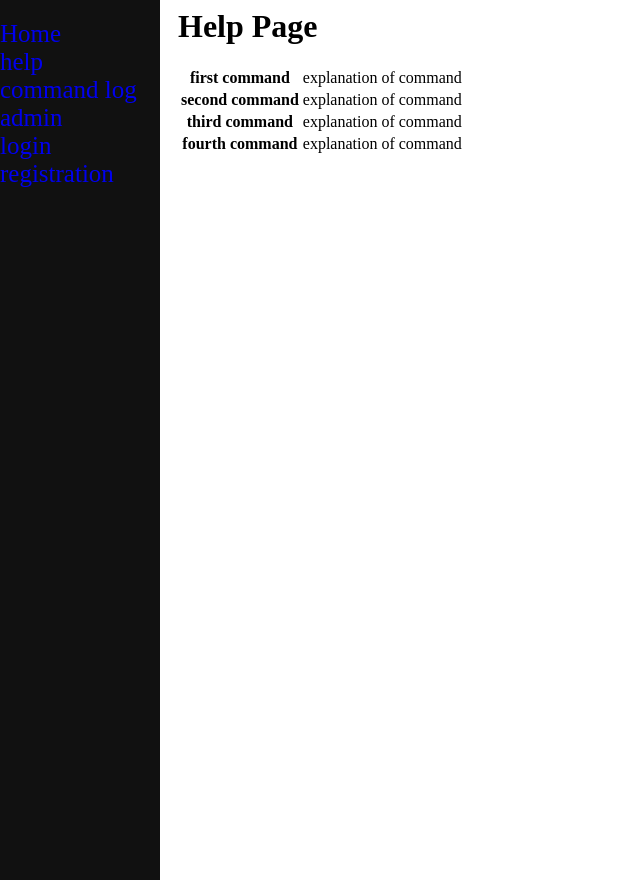
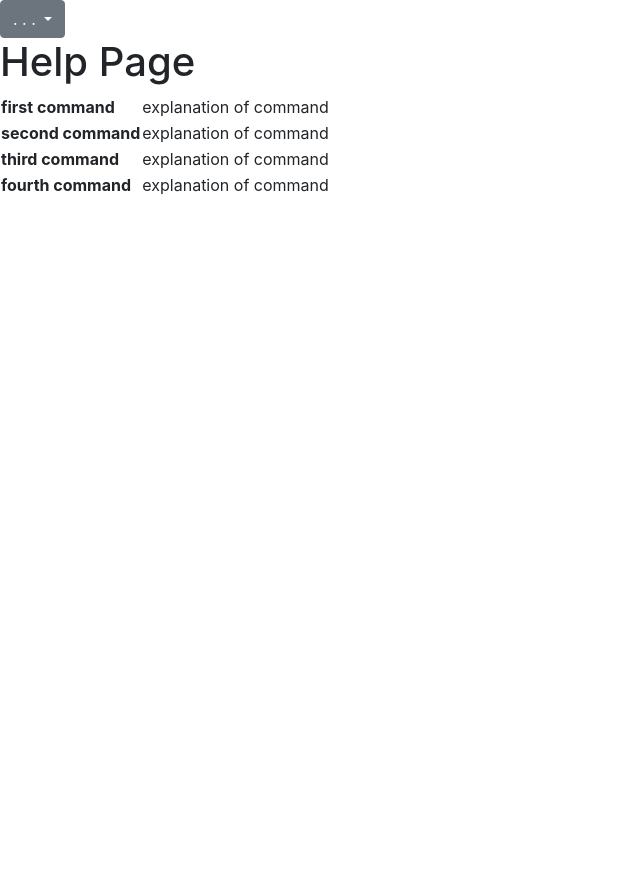
Before and after one commit to 112RG/QQVA, a Django app: page /help/ in a window 1280 px wide. Shown: the whole page, without its empty margins (0-640 px from the left). Run offline with Django 4.2, Linux system fonts and the light colour scheme.

Commit message:
added bootstrap and remade navigation menu

```diff
--- a/main/templates/main/base.html
+++ b/main/templates/main/base.html
@@ -1,51 +1,39 @@
+<!doctype html>
 <html>
     <head>
         <!-- block content can be updated and overwritten in page html files-->
         <title>{% block title %}Qbot Application{% endblock %}</title>
+
+        <meta charset="utf-8">
+        <meta name="viewport" content="width=device-width, initial-scale=1, shrink-to-fit=no">
+
+        <link rel="stylesheet" href="https://cdn.jsdelivr.net/npm/bootstrap@4.3.1/dist/css/bootstrap.min.css" integrity="sha384-ggOyR0iXCbMQv3Xipma34MD+dH/1fQ784/j6cY/iJTQUOhcWr7x9JvoRxT2MZw1T" crossorigin="anonymous">
     </head>
 
     <body>
-        <style type="text/css">
-            /* this is temporary until i can get the dropdown menu working */
-            .sidenav {
-                height:100%;
-                width:160px;
-                position: fixed;
-                z-index:1;
-                top:0;
-                left:0;
-                background-color: #111;
-                overflow-x: hidden;
-                padding-top: 20px;
-            }
-        .sidenav a {
-            padding: 6px 8px 6px 16xp;
-            text-decoration: none;
-            font: #818181;
-            font-size: 25px;
-            display: block;
-        }
+        <div class="dropdown">
+            <button class="btn btn-secondary dropdown-toggle" type="button" id="dropdownMenuButton" data-toggle="dropdown" aria-haspopup="true" aria-expanded="false">
+              . . .
+            </button>
+            <div class="dropdown-menu" aria-labelledby="dropdownMenuButton">
+              <a class="dropdown-item" href="/home/">Home</a>
+              <a class="dropdown-item" href="/help/">help</a>
+              <a class="dropdown-item" href="/command/">command log</a>
+              <!-- need to adjust admin page link -->
+              <a class="dropdown-item" href="/admin/">admin</a>
+              <a class="dropdown-item" href="/login/">login</a>
+              <a class="dropdown-item" href="/rego/">registration</a>
+            </div>
+          </div>
 
-        .sidenav a:hover {
-            color: #f1f1f1;
-        }
-        .main {
-            margin-left: 160px;
-            padding:0px 10px;
-        }
-        </style>
-        <div class="sidenav">
-            <a href="/home/">Home</a>
-            <a href="/help/">help</a>
-            <a href="/command/">command log</a>
-            <!-- need to change the admin page -->
-            <a href="/admin/">admin</a>
-            <a href="/login/">login</a>
-            <a href="/rego/">registration</a>
-        </div>
         <div id="content", name="content", class="main">
             {% block content %}
             {% endblock %}
         </div>
+
+        <script src="https://code.jquery.com/jquery-3.3.1.slim.min.js" integrity="sha384-q8i/X+965DzO0rT7abK41JStQIAqVgRVzpbzo5smXKp4YfRvH+8abtTE1Pi6jizo" crossorigin="anonymous"></script>
+        <script src="https://cdn.jsdelivr.net/npm/popper.js@1.14.7/dist/umd/popper.min.js" integrity="sha384-UO2eT0CpHqdSJQ6hJty5KVphtPhzWj9WO1clHTMGa3JDZwrnQq4sF86dIHNDz0W1" crossorigin="anonymous"></script>
+        <script src="https://cdn.jsdelivr.net/npm/bootstrap@4.3.1/dist/js/bootstrap.min.js" integrity="sha384-JjSmVgyd0p3pXB1rRibZUAYoIIy6OrQ6VrjIEaFf/nJGzIxFDsf4x0xIM+B07jRM" crossorigin="anonymous"></script>
+
     </body>
 </html>
```
